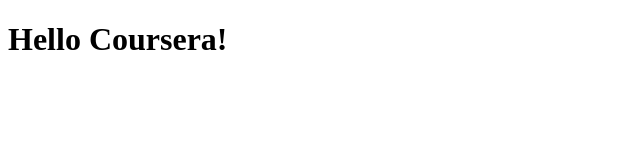
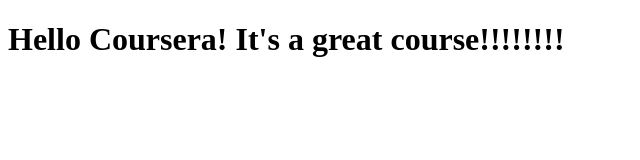
Before and after one commit to buck4420/Brian, a plain HTML site: page site/index.html in a window 1280 px wide. Shown: the whole page, without its empty margins (0-640 px from the left). Drawn offline with Linux system fonts and the light colour scheme.

Commit message:
Small addition to our page content.

```diff
--- a/site/index.html
+++ b/site/index.html
@@ -1,9 +1,9 @@
 <!DOCTYPE html>
 <html>
 <head>
-	<title>Hello Coursera! It's a great course!</title>
+	<title>Hello Coursera!</title>
 </head>
 <body>
-<h1>Hello Coursera!</h1>
+<h1>Hello Coursera! It's a great course!!!!!!!!</h1>
 </body>
 </html>
```
